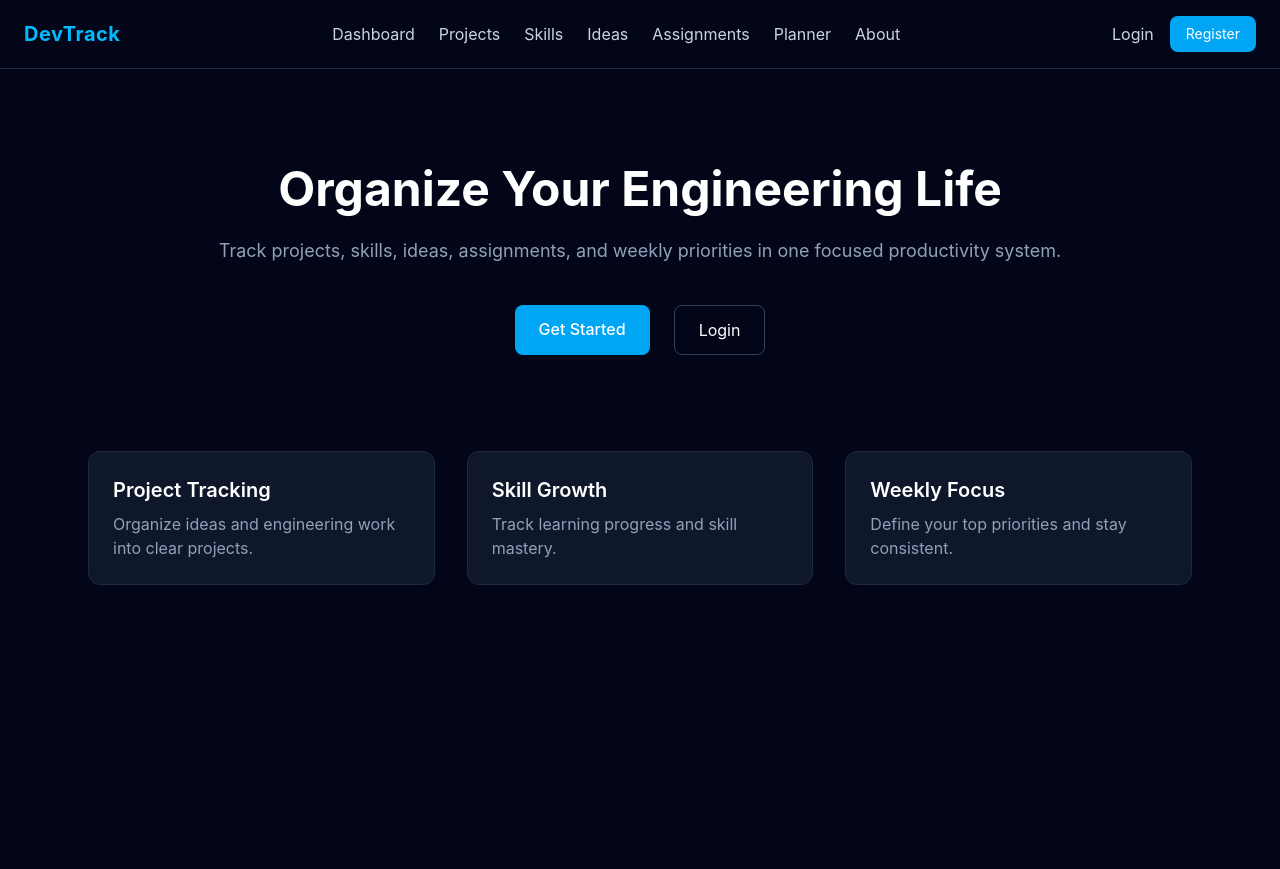
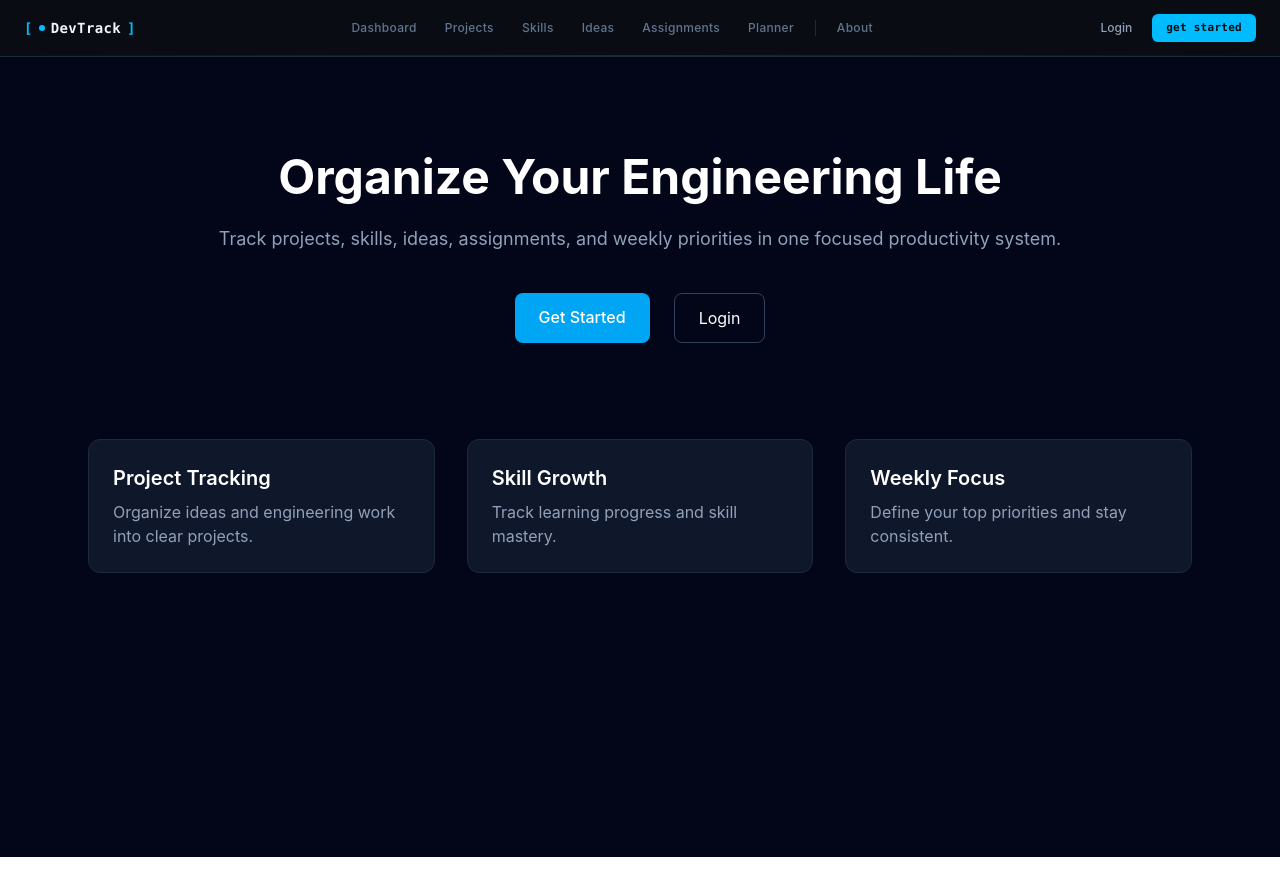
Before and after one commit to roymulinge/devtrack-app, a React (Vite) app: page / in a window 1280 px wide. Built offline with nearby package versions, Linux system fonts and the light colour scheme.

Commit message:
feat: redesign navbar with active link detection, user avatar pill, and mono logo

```diff
--- a/src/Components/Navbar.jsx
+++ b/src/Components/Navbar.jsx
@@ -1,76 +1,116 @@
 import React, { useContext } from "react";
-import { Link } from "react-router-dom";
+import { Link, useLocation } from "react-router-dom";
 import { AuthContext } from "../context/AuthContext";
 
 const Navbar = () => {
   const { user, logout } = useContext(AuthContext);
+  const { pathname } = useLocation();
+
+  const navLinks = [
+    { to: "/dashboard",     label: "Dashboard"   },
+    { to: "/projects",      label: "Projects"    },
+    { to: "/skills",        label: "Skills"      },
+    { to: "/ideas",         label: "Ideas"       },
+    { to: "/assignments",   label: "Assignments" },
+    { to: "/weekly-planner",label: "Planner"     },
+  ];
+
+  // First letter of email or username for avatar
+  const avatarLetter = user?.email?.[0]?.toUpperCase()
+    ?? user?.username?.[0]?.toUpperCase()
+    ?? "D";
 
   return (
-    <nav className="bg-slate-950 border-b border-slate-800">
-      <div className="max-w-7xl mx-auto px-6 py-4 flex items-center justify-between">
+    <nav className="bg-[#090d13] border-b border-slate-800 relative">
+
+      {/* Subtle glow line at the bottom */}
+      <div className="absolute bottom-0 left-0 right-0 h-px bg-gradient-to-r from-transparent via-sky-400/20 to-transparent" />
+
+      <div className="max-w-7xl mx-auto px-6 flex items-center justify-between h-14">
 
         {/* Logo */}
         <Link
           to="/"
-          className="text-xl font-bold text-sky-400 tracking-wide"
+          className="flex items-center gap-1.5 font-mono text-sm font-bold text-slate-100 tracking-wide hover:text-white transition"
         >
-          DevTrack
+          <span className="text-sky-400">[</span>
+          <span className="w-1.5 h-1.5 rounded-full bg-sky-400 inline-block" />
+          <span>DevTrack</span>
+          <span className="text-sky-400">]</span>
         </Link>
 
-        {/* Navigation Links */}
-        <div className="hidden md:flex items-center space-x-6 text-slate-300">
-          <Link className="hover:text-white transition" to="/dashboard">
-            Dashboard
-          </Link>
+        {/* Nav Links — desktop */}
+        <div className="hidden md:flex items-center gap-0.5">
+          {navLinks.map(({ to, label }) => {
+            const active = pathname === to;
+            return (
+              <Link
+                key={to}
+                to={to}
+                className={`text-xs font-medium px-3 py-1.5 rounded-md border transition tracking-wide
+                  ${active
+                    ? "text-sky-400 bg-sky-400/10 border-sky-400/25"
+                    : "text-slate-500 border-transparent hover:text-slate-200 hover:bg-white/5 hover:border-slate-700"
+                  }`}
+              >
+                {label}
+              </Link>
+            );
+          })}
 
-          <Link className="hover:text-white transition" to="/projects">
-            Projects
-          </Link>
+          {/* Divider before About */}
+          <div className="w-px h-4 bg-slate-800 mx-1.5" />
 
-          <Link className="hover:text-white transition" to="/skills">
-            Skills
-          </Link>
-
-          <Link className="hover:text-white transition" to="/ideas">
-            Ideas
-          </Link>
-
-          <Link className="hover:text-white transition" to="/assignments">
-            Assignments
-          </Link>
-
-          <Link className="hover:text-white transition" to="/weekly-planner">
-            Planner
-          </Link>
-
-          <Link className="hover:text-white transition" to="/about">
+          <Link
+            to="/about"
+            className={`text-xs font-medium px-3 py-1.5 rounded-md border transition tracking-wide
+              ${pathname === "/about"
+                ? "text-sky-400 bg-sky-400/10 border-sky-400/25"
+                : "text-slate-500 border-transparent hover:text-slate-200 hover:bg-white/5 hover:border-slate-700"
+              }`}
+          >
             About
           </Link>
         </div>
 
-        {/* Auth Buttons */}
-        <div className="flex items-center space-x-4">
+        {/* Auth */}
+        <div className="flex items-center gap-2">
           {user ? (
-            <button
-              onClick={logout}
-              className="bg-red-500 hover:bg-red-600 text-white px-4 py-2 rounded-lg text-sm transition"
-            >
-              Logout
-            </button>
+            <>
+              {/* User pill */}
+              <div className="flex items-center gap-2 bg-white/[0.03] border border-slate-800 rounded-lg px-2.5 py-1">
+                <div className="w-5 h-5 rounded-full bg-sky-400/20 flex items-center justify-center">
+                  <span className="text-[10px] font-bold font-mono text-sky-400">
+                    {avatarLetter}
+                  </span>
+                </div>
+                <span className="text-xs font-mono text-slate-500 hidden sm:block">
+                  {user.email ?? user.username}
+                </span>
+              </div>
+
+              {/* Logout */}
+              <button
+                onClick={logout}
+                className="text-[11px] font-mono font-semibold text-red-400 border border-red-400/20 px-3 py-1.5 rounded-md hover:bg-red-400/10 hover:border-red-400/40 transition tracking-wider"
+              >
+                logout
+              </button>
+            </>
           ) : (
             <>
               <Link
                 to="/login"
-                className="text-slate-300 hover:text-white transition"
+                className="text-xs font-medium text-slate-400 hover:text-slate-200 px-3 py-1.5 rounded-md transition"
               >
                 Login
               </Link>
 
               <Link
                 to="/register"
-                className="bg-sky-500 hover:bg-sky-600 text-white px-4 py-2 rounded-lg text-sm transition"
+                className="text-[11px] font-mono font-semibold text-[#090d13] bg-sky-400 hover:bg-sky-300 px-3.5 py-1.5 rounded-md transition tracking-wide"
               >
-                Register
+                get started
               </Link>
             </>
           )}
```
